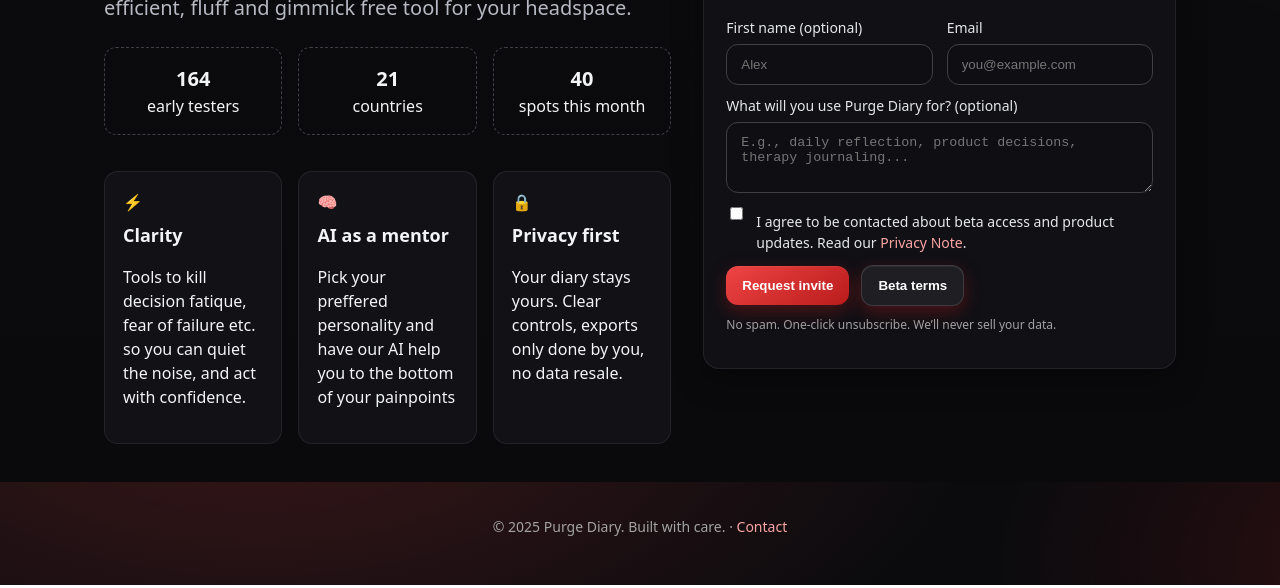
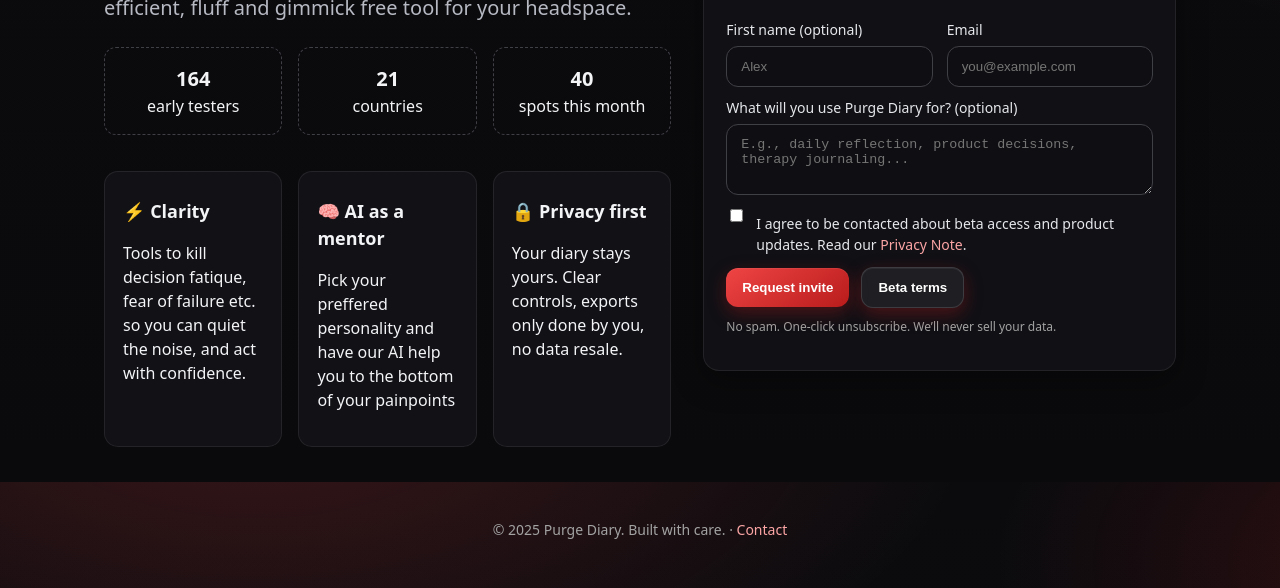
Before and after one commit to ItsssMikey/purge.diary-email-waitlist, a website: page index.html in a window 1280 px wide. Shown: the part 318-906 px from the top of the page. Drawn offline with Linux system fonts and the light colour scheme.

Commit message:
Updated cards with clearer product description

```diff
--- a/index.html
+++ b/index.html
@@ -47,18 +47,16 @@
 
         <div class="features" id="features">
           <div class="feature">
-            <div>⚡</div>
-            <h3>Clarity</h3>
+            <h3> ⚡ Clarity</h3>
             <p>Tools to kill decision fatique, fear of failure etc. so you can quiet the noise, and act with confidence.</p>
           </div>
           <div class="feature">
-            <div>🧠</div>
-            <h3>AI as a mentor</h3>
+
+            <h3> 🧠 AI as a mentor</h3>
             <p>Pick your preffered personality and have our AI help you to the bottom of your painpoints </p>
           </div>
           <div class="feature">
-            <div>🔒</div>
-            <h3>Privacy first</h3>
+            <h3> 🔒 Privacy first</h3>
             <p>Your diary stays yours. Clear controls, exports only done by you, no data resale.</p>
           </div>
         </div>
```
